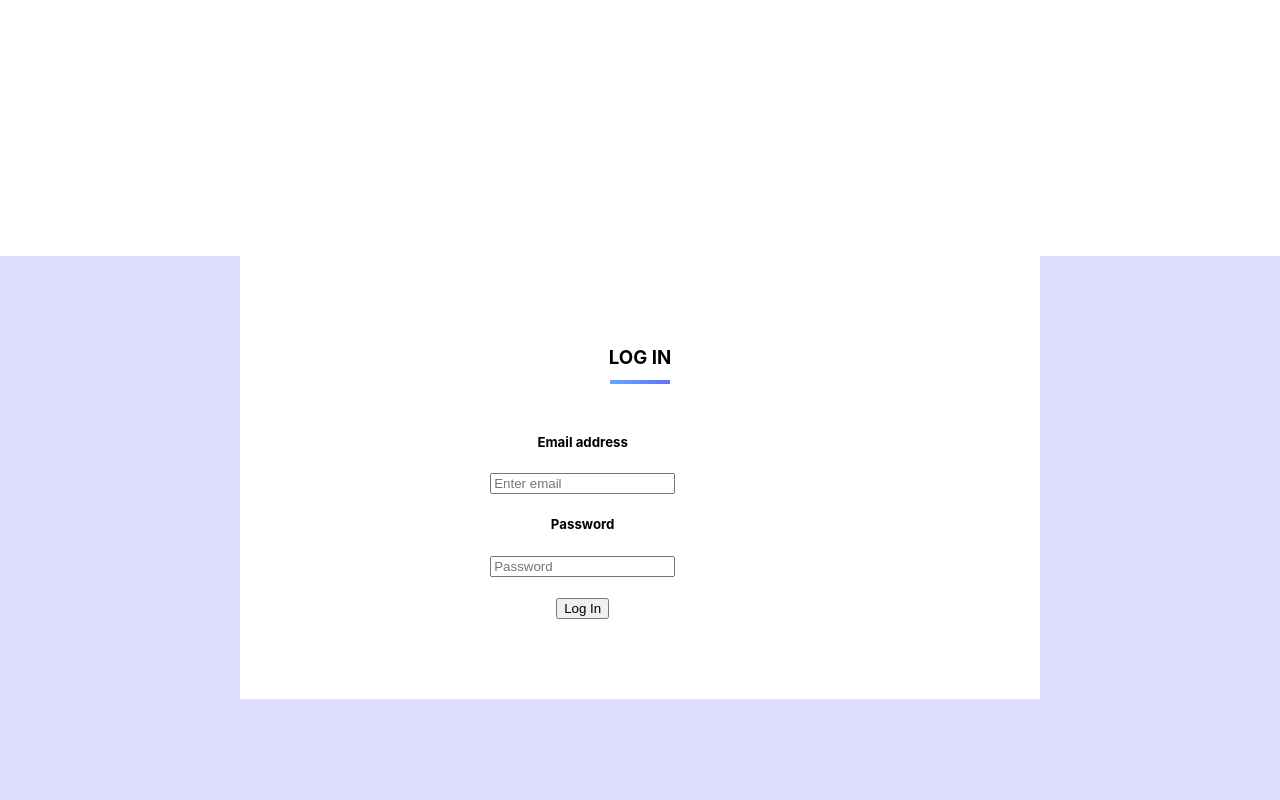
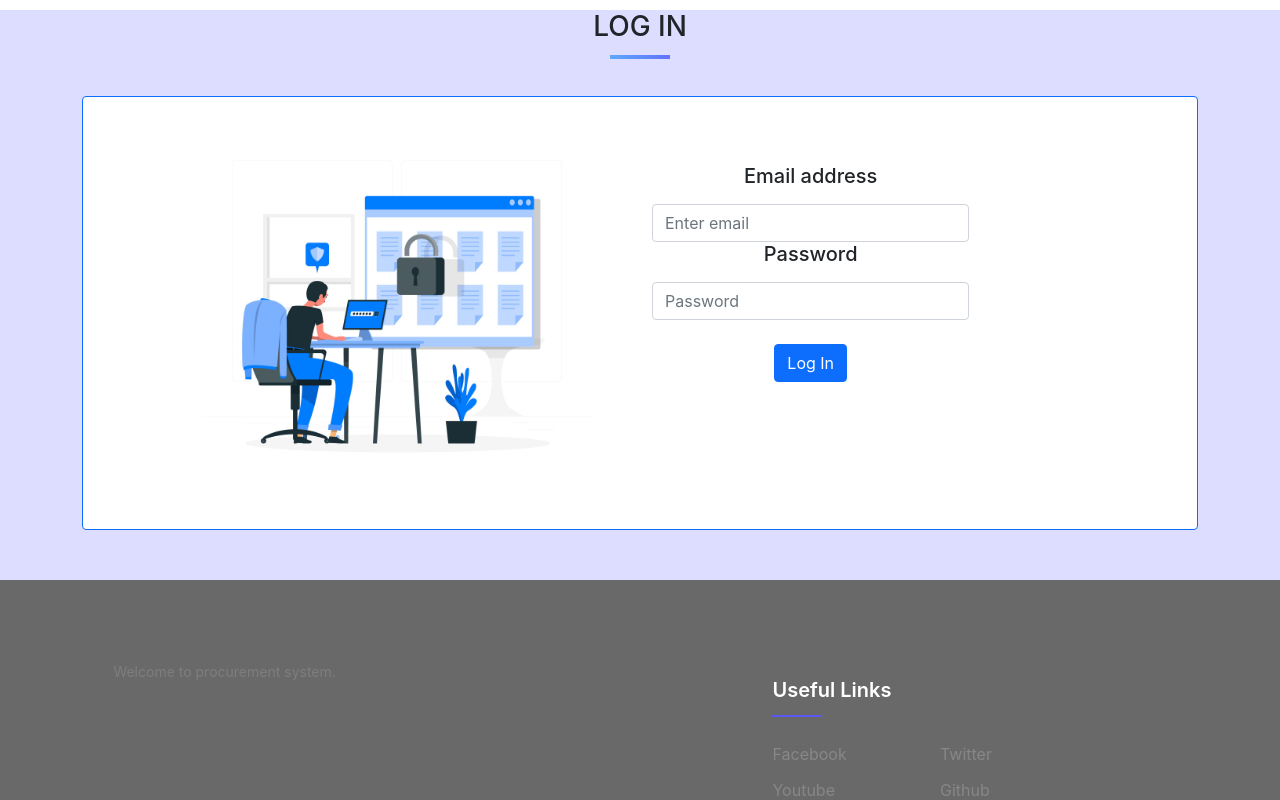
Before and after one commit to maheshi98/CSSE_WE_15, a React (Create React App) app in the folder procurement-frontend/: page / in a window 1280 px wide. Shown: the top 800 px of the page. Built offline with nearby package versions, Linux system fonts and the light colour scheme.

Commit message:
front end bootstrap added

```diff
--- a/procurement-frontend/public/index.html
+++ b/procurement-frontend/public/index.html
@@ -9,6 +9,8 @@
       name="description"
       content="Web site created using create-react-app"
     />
+    <link rel="stylesheet" href="https://cdn.jsdelivr.net/npm/bootstrap@5.0.2/dist/css/bootstrap.min.css"
+    integrity="sha384-EVSTQN3/azprG1Anm3QDgpJLIm9Nao0Yz1ztcQTwFspd3yD65VohhpuuCOmLASjC" crossorigin="anonymous" />
     <link rel="apple-touch-icon" href="%PUBLIC_URL%/logo192.png" />
     <!--
       manifest.json provides metadata used when your web app is installed on a
--- a/procurement-frontend/src/Component/Login/Login.css
+++ b/procurement-frontend/src/Component/Login/Login.css
@@ -18,7 +18,7 @@
     margin-left: -30px;
     left: 50%;
     }
-#createaccessory {
+    #createConference {
     padding: 80px 0;
     background: #ffffff;
     }
--- a/procurement-frontend/src/Component/Login/Login.jsx
+++ b/procurement-frontend/src/Component/Login/Login.jsx
@@ -1,40 +1,37 @@
 import React, { Component } from 'react';
 import { Link } from 'react-router-dom';
-import { Card, Button, Row, Col, Image, Form, CardGroup } from 'react-bootstrap';
-import login from '../../assets/proc2.jpg';
+import { Card, Button, Row, Col, Image, Form } from 'react-bootstrap';
+import login from '../../assets//login.jpg';
 import './Login.css';
-//import LoginService from '../../../Services/LoginService';
 
-export default class Login extends Component {
+export default class LogIn extends Component {
     constructor(props) {
         super(props);
 
-        //         this.state = {
-        //           currentUser: [],
-        //           userInvalid: [],
+        this.state = {
+          currentUser: [],
+          userInvalid: [],
 
-        //           email: null,
-        //           password: null,
-        //           error: null,
-        //           isFound: false,
-        //           isValid: false,
+          email: null,
+          password: null,
+          error: null,
+          isFound: false,
+          isValid: false,
 
-        //         };
-        //       }
-        //       handleChange = this.handleChange.bind(this);
-        //       shoot = this.shoot.bind(this);
+        };
+      }
 
 
-        //   componentDidMount() {
+  componentDidMount() {
 
-        // }
-        //  handleChange(event) {
-        //   this.setState({
-        //     [event.target.name]: event.target.value,
-        //   });
+}
+ handleChange(event) {
+  this.setState({
+    [event.target.name]: event.target.value,
+  });
 
 
-        // }
+}
 // shoot(event) {
 
 //   event.preventDefault();
@@ -71,61 +68,56 @@ export default class Login extends Component {
 //     }
 
 //   });
-    }
+// }
     render() {
+
+
         return (
-            <div>
-                <CardGroup>
-                    <Row><Col>
-                        <Card border="light" style={{ width: '50rem' }}>
-                            <div id='createaccessory' style={{ paddingLeft: "3cm", paddingRight: "3cm" }}>
           <div className='section-title text-center'>
-                                    <h3> LOG IN</h3>
-                                </div>
+                    <h3>Log In</h3>
+
+            <div className="container" >
+
+                <Card border="primary" style={{ width: '100%' , marginTop: '1cm' }} >
                     <Card.Body>
-                                    {/* <Row className="landing">
-                    <Col> */}
-                                    <Form style={{ width: "80%", marginTop: '5%' }}>
+                        <Row className="landing">
+                            <Col>
+                                <Image src={login} thumbnail style={{ border: "none", width: 400, height: 400, marginLeft: '13%' }} />
+                            </Col>
+                            <Col>
+                                <br />
+                                <Form style={{ width: "60%", marginTop: '5%' }}>
                                     <Form.Group controlId="formBasicEmail">
                                         <Form.Label><h5>Email address</h5></Form.Label>
                                         <Form.Control
                                         type="email"
-                                                name="email"
+                                        name = "email"
                                         placeholder="Enter email"
-                                            //value={this.state.email}
-                                            //onChange={this.handleChange}
-                                            />
+                                        value={this.state.email}
+                                        onChange={this.handleChange} />
                                     </Form.Group>
                                     <Form.Group controlId="formBasicPassword">
                                         <Form.Label><h5>Password</h5></Form.Label>
                                         <Form.Control
                                         type="password"
-                                                name="password"
+                                        name = "password"
                                         placeholder="Password"
-                                            //value={this.state.password}
-                                            //onChange={this.handleChange}
-                                            />
+                                        value={this.state.password}
+                                         onChange={this.handleChange} />
                                     </Form.Group>
                                     <br />
                                     <Form.Group>
-                                            <Link to='/dashboard'> <Button onClick={this.shoot} variant="primary" type="submit">
+                                        <Link to='/admin'> <Button onClick={this.shoot} variant="primary" type="submit">
                                             Log In
                                     </Button> {''}</Link>
                                     </Form.Group>
                                 </Form>
-                                    {/* </Col>
-                    <Col >
-
-                </Row>  */}
+                            </Col>
+                        </Row>
                     </Card.Body>
+                </Card>
             </div>
-                        </Card></Col><Col>
-                            <Card style={{ width: '50rem' }}>
-                                {/* <Image src={login} thumbnail style={{ border: "none", width:"5cm" , marginTop:"-4cm"}} />   */}
-                            </Card></Col></Row>
-                </CardGroup>
-            </div >
-
+            </div>
         )
     }
 }
```
Also changed, not shown: 1 other file (tests, documents, lock files or other folders). Lines whose indentation alone changed are shown as unchanged.
